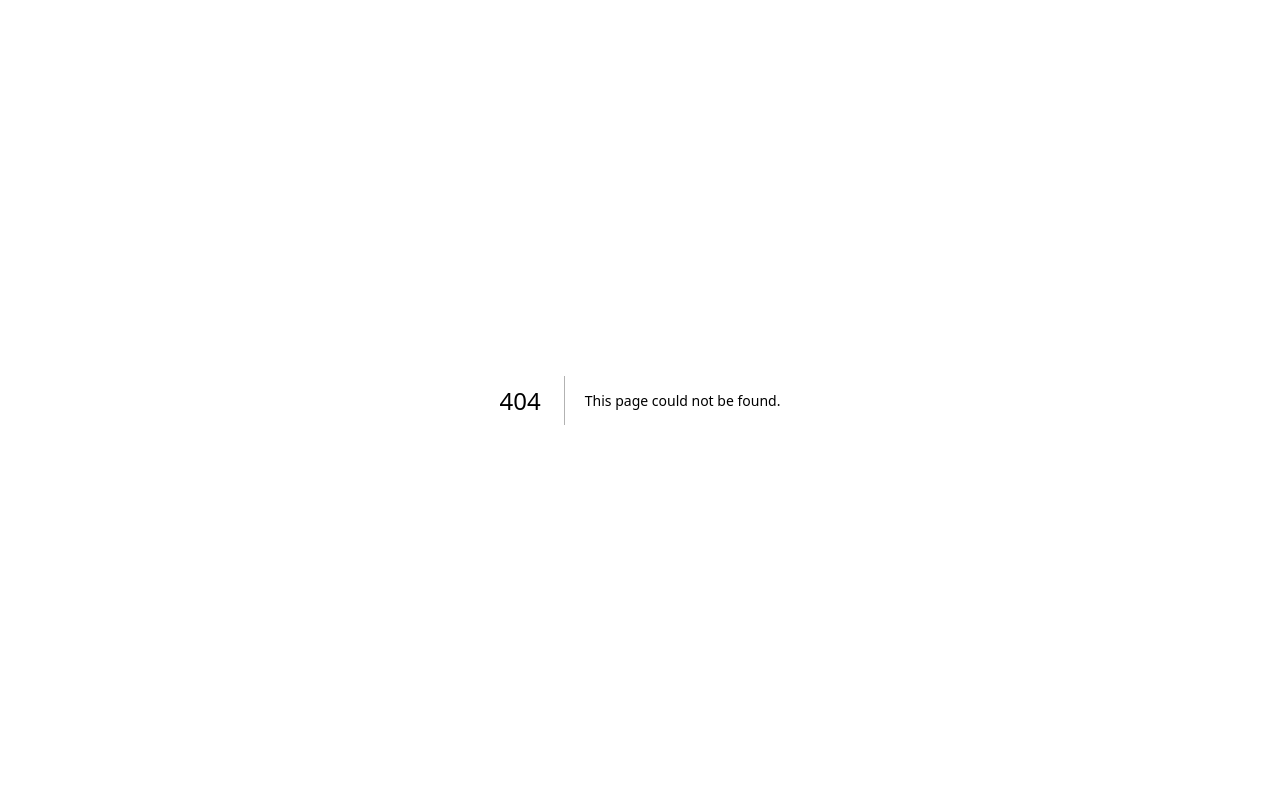
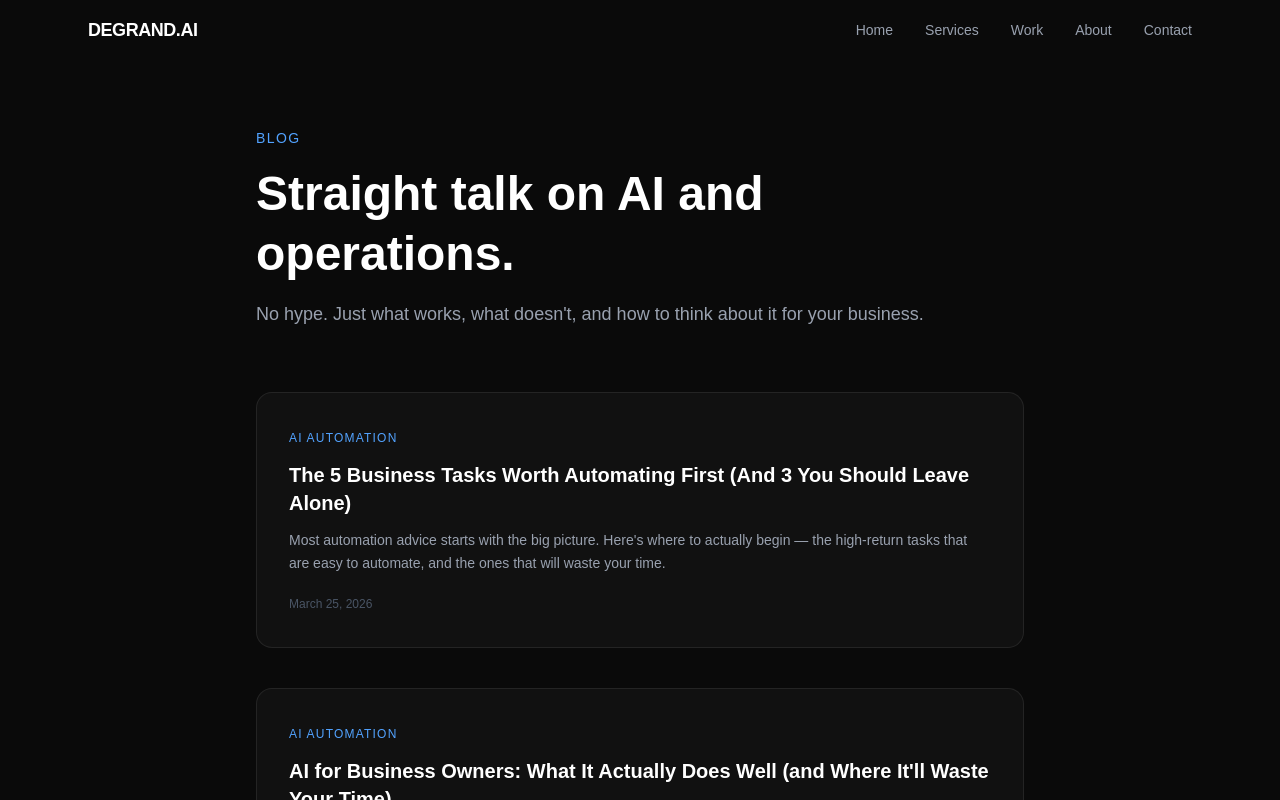
Before and after one commit to kckiim/degrandai-voice, a Next.js app: page /blog in a window 1280 px wide. Before the commit this address had no page. Shown: the top 800 px of the page. Built offline with nearby package versions, Linux system fonts and the light colour scheme.

Commit message:
Add /blog index page, 404 page, update sitemap

```diff
--- /dev/null
+++ b/app/blog/page.tsx
@@ -0,0 +1,56 @@
+import type { Metadata } from 'next';
+import Link from 'next/link';
+import Nav from '@/components/Nav';
+import Footer from '@/components/Footer';
+import { posts } from '@/data/posts';
+
+export const metadata: Metadata = {
+  title: 'Blog — DEGRAND.AI',
+  description: 'Practical writing on AI, automation, and operations — what works, what doesn\'t, and how to think about it for your business.',
+  metadataBase: new URL('https://degrand.ai'),
+  openGraph: {
+    title: 'Blog — DEGRAND.AI',
+    description: 'Practical writing on AI, automation, and operations — what works, what doesn\'t, and how to think about it for your business.',
+    url: 'https://degrand.ai/blog',
+    siteName: 'DEGRAND.AI',
+    images: [{ url: '/og-image.png', width: 1200, height: 630, alt: 'DEGRAND.AI' }],
+    type: 'website',
+  },
+};
+
+export default function BlogIndexPage() {
+  return (
+    <div className="min-h-screen bg-[#0a0a0a] text-white">
+      <Nav />
+      <main className="pt-32 pb-24 px-6">
+        <div className="max-w-3xl mx-auto">
+          <p className="text-blue-400 text-sm font-medium tracking-widest uppercase mb-4">Blog</p>
+          <h1 className="text-4xl sm:text-5xl font-bold text-white mb-4 leading-tight">
+            Straight talk on AI and operations.
+          </h1>
+          <p className="text-gray-400 text-lg mb-16">
+            No hype. Just what works, what doesn&apos;t, and how to think about it for your business.
+          </p>
+
+          <div className="flex flex-col gap-10">
+            {posts.map((post) => (
+              <Link
+                key={post.slug}
+                href={`/blog/${post.slug}`}
+                className="group border border-white/8 rounded-2xl p-8 bg-[#111111] hover:border-white/20 transition-colors"
+              >
+                <span className="text-blue-400 text-xs font-medium tracking-widest uppercase">{post.tag}</span>
+                <h2 className="text-xl font-semibold text-white mt-3 mb-3 group-hover:text-blue-400 transition-colors">
+                  {post.title}
+                </h2>
+                <p className="text-gray-400 text-sm leading-relaxed mb-4">{post.teaser}</p>
+                <span className="text-gray-600 text-xs">{post.date}</span>
+              </Link>
+            ))}
+          </div>
+        </div>
+      </main>
+      <Footer />
+    </div>
+  );
+}
--- /dev/null
+++ b/app/not-found.tsx
@@ -0,0 +1,25 @@
+import Link from 'next/link';
+import Nav from '@/components/Nav';
+import Footer from '@/components/Footer';
+
+export default function NotFound() {
+  return (
+    <div className="min-h-screen bg-[#0a0a0a] text-white">
+      <Nav />
+      <main className="flex flex-col items-center justify-center min-h-screen px-6 text-center">
+        <p className="text-blue-400 text-sm font-medium tracking-widest uppercase mb-4">404</p>
+        <h1 className="text-4xl sm:text-5xl font-bold text-white mb-4">Page not found.</h1>
+        <p className="text-gray-400 mb-10 max-w-md">
+          This page doesn&apos;t exist or was moved. Head back to the homepage.
+        </p>
+        <Link
+          href="/"
+          className="inline-flex items-center gap-2 bg-blue-600 hover:bg-blue-500 text-white font-medium px-6 py-3 rounded-full transition-colors text-sm"
+        >
+          Back to home
+        </Link>
+      </main>
+      <Footer />
+    </div>
+  );
+}
```
Also changed, not shown: 1 other file (tests, documents, lock files or other folders).
